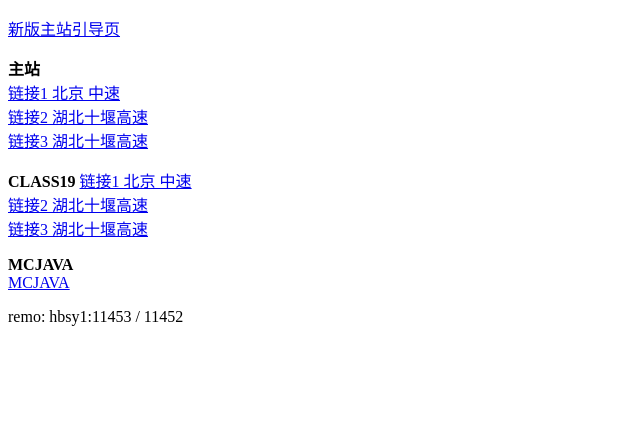
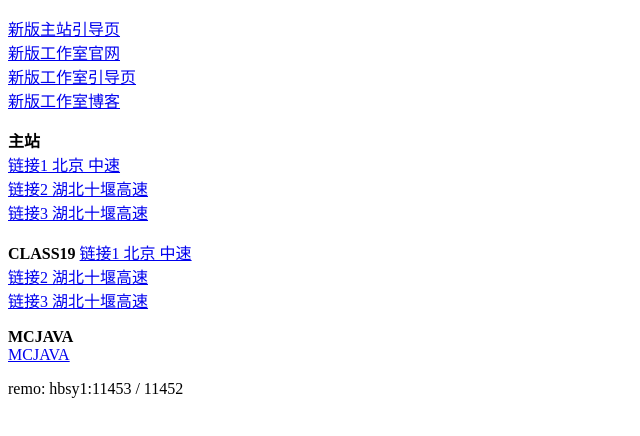
Before and after one commit to zzhhao2008/zzhhao2008.github.io, a plain HTML site: page index.html in a window 1280 px wide. Shown: the whole page, without its empty margins (0-640 px from the left). Drawn offline with Linux system fonts and the light colour scheme.

Commit message:
add java2017Pages

```diff
--- a/index.html
+++ b/index.html
@@ -7,6 +7,9 @@
     <body>
         <p>
             <a href="./newhome">新版主站引导页</a><br>
+            <a href="http://zsv.asia:15044/">新版工作室官网</a><br>
+            <a href="http://yd.zsv.asia:15044/">新版工作室引导页</a><br>
+            <a href="http://bk.zsv.asia:15044/">新版工作室博客</a><br>
         </p>
         <p>
             <b>主站</b><br>
```
